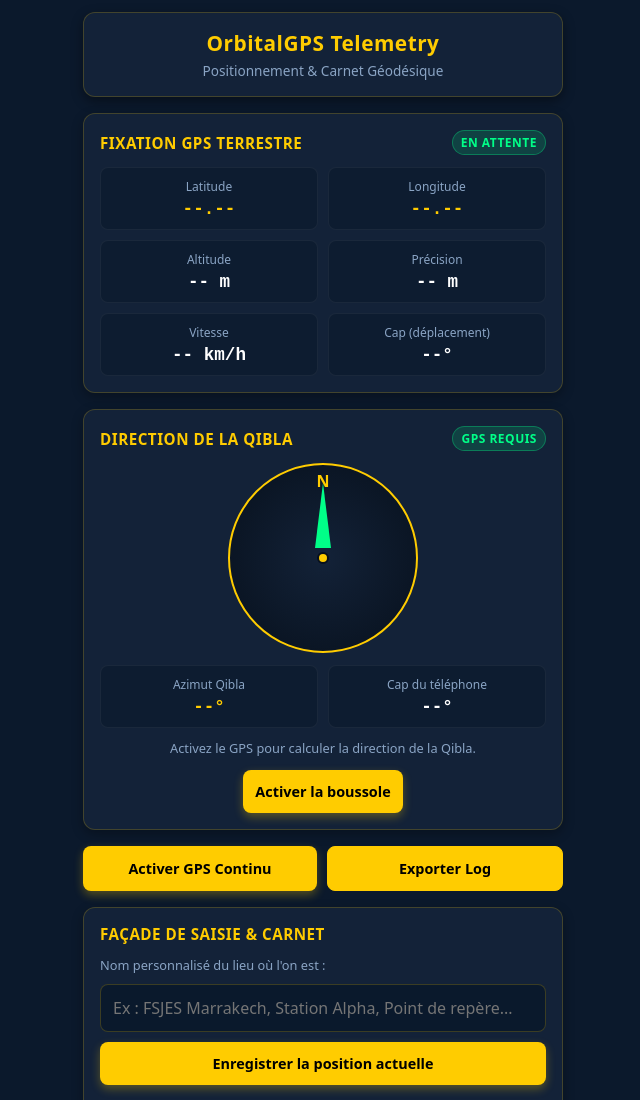
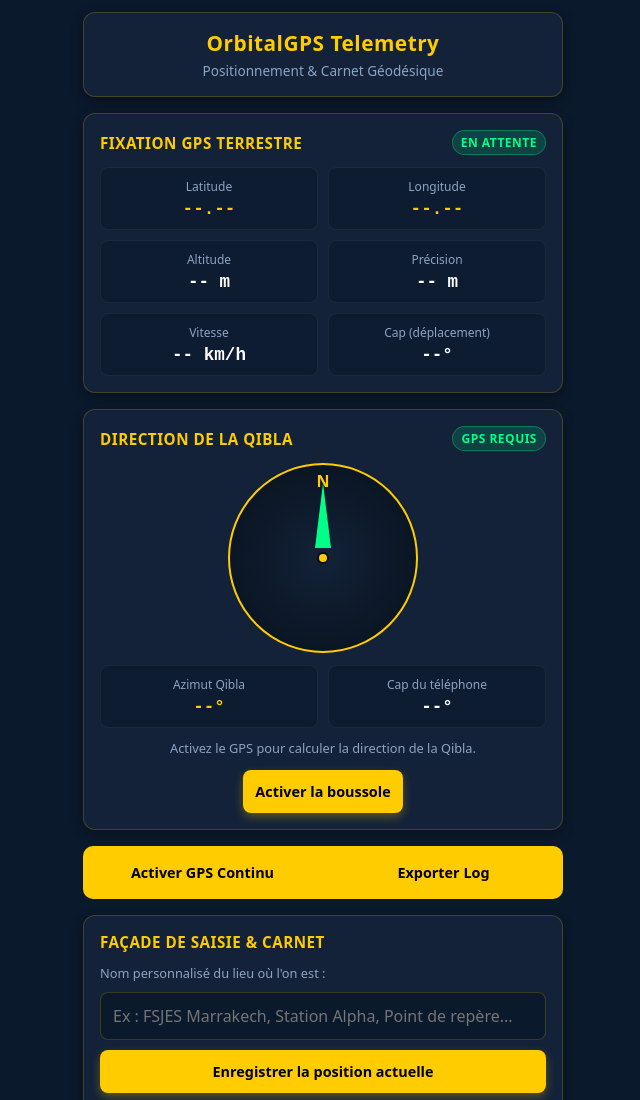
Before and after one commit to MahMoh1960/OrbitalGPS, a plain HTML site: page index.html in a window 1280 px wide. Shown: the top 1100 px of the page, without its empty margins (317-957 px from the left). Drawn offline with Linux system fonts and the light colour scheme.

Commit message:
Enhance controls styling and update comments
Updated styles for controls and modified comments in HTML.

```diff
--- a/index.html
+++ b/index.html
@@ -219,6 +219,9 @@
         .controls {
             display: flex;
             gap: 10px;
+            background: #ffcc00;
+            border-radius: 10px;
+            padding: 4px;
         }
 
         button {
@@ -351,6 +354,17 @@
             color: var(--text-muted);
             margin-top: 10px;
         }
+
+        /* Force le texte noir sur le ruban jaune, même pour le bouton GPS actif */
+        .controls button,
+        .controls button.danger,
+        .controls button.secondary {
+            background: #ffcc00 !important;
+            color: #000000 !important;
+            -webkit-text-fill-color: #000000 !important;
+            border: 1px solid #ffcc00 !important;
+            box-shadow: none !important;
+        }
     </style>
 </head>
 
@@ -429,7 +443,7 @@
         </div>
     </div>
 
-    <!-- Commandes GPS -->
+    <!-- Ruban des commandes GPS -->
     <div class="controls">
         <button id="btn-lock" onclick="toggleTracking()">Activer GPS Continu</button>
         <button class="secondary" onclick="exportLogs()">Exporter Log</button>
@@ -486,7 +500,6 @@
     var currentCoords = { lat: null, lon: null, alt: null };
     var compassHeading = null;
     var compassListening = false;
-
     var logBox = document.getElementById("log-box");
 
     function logMessage(message) {
@@ -505,6 +518,8 @@
         }
     }
 
+    var waypoints = getSavedWaypoints();
+
     function storeWaypoints() {
         try {
             window.localStorage.setItem("orbital_waypoints", JSON.stringify(waypoints));
@@ -512,8 +527,6 @@
             logMessage("Impossible d'enregistrer les positions dans ce navigateur.");
         }
     }
-
-    var waypoints = getSavedWaypoints();
 
     // Distance géodésique entre deux positions, en kilomètres
     function calculateDistance(lat1, lon1, lat2, lon2) {
@@ -590,7 +603,6 @@
     function handleDeviceOrientation(event) {
         var heading = null;
 
-        // Cap fourni directement par certains appareils Apple
         if (Number.isFinite(event.webkitCompassHeading)) {
             heading = event.webkitCompassHeading;
         } else if (event.absolute === true && Number.isFinite(event.alpha)) {
```
